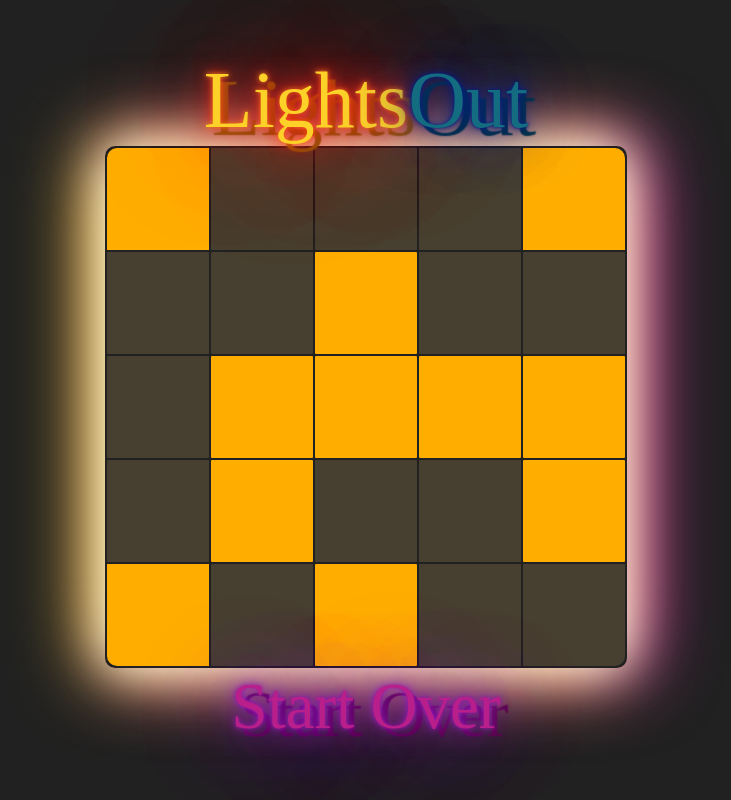
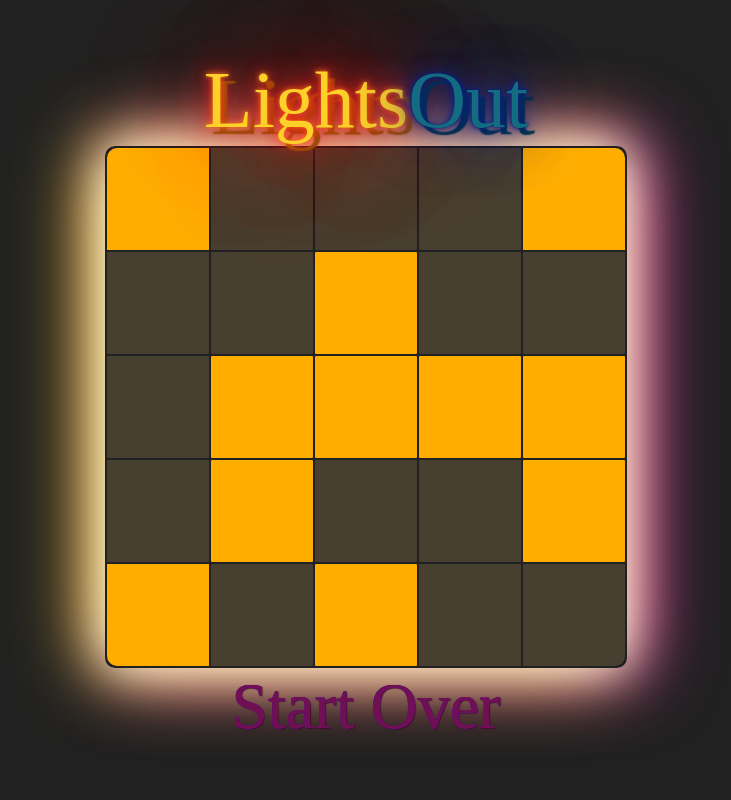
Before and after one commit to jfn4th/lights-out, a React (Create React App) app: page / in a window 1280 px wide. Shown: the whole page, without its empty margins (274-1005 px from the left). Built offline with nearby package versions, Linux system fonts and the light colour scheme; a web font is replaced by a local one.

Commit message:
refine reset button styling

```diff
--- a/src/Board.css
+++ b/src/Board.css
@@ -59,31 +59,28 @@
     font-family: neon;
     background: none;
     font-size: 65px;
-    color: #e63ff5;
-    text-shadow: 0 0 2vw #d514e7;
-    animation: reset 4s linear infinite;
-    -moz-animation: reset 4s linear infinite;
-    -webkit-animation: reset 4s linear infinite;
-    -o-animation: reset 4s linear infinite;
+    text-shadow: 0 0 0vw #611286, 0 0 0vw #611286, 0 0 0vw #611286, 0 0 0vw #611286, 0 0 0vw #611286, 1px 1px .1vw #440a33;
+    color: #700f53;
+    color: #700f53;
     outline: none;
+    transition: text-shadow 0.5s, color 0.75s;
 }
 
 .reset-btn:hover {
     cursor: pointer;
-    animation-play-state: 100%;
-    -moz-animation-play-state: 100%;
-    -webkit-animation-play-state: 100%;
-    -o-animation-play-state: 100%;
+    animation: none;
+    text-shadow: 0 0 1vw #b922ff, 0 0 2vw #b922ff, 0 0 6vw #b922ff, 0 0 6vw #b922ff, 0 0 .3vw #ff2f90, 7px 7px .1vw #700f53;
+    color: #ff2fc1;
 }
 
 @keyframes neon-orange {
     0%,
     100% {
-        text-shadow: 0 0 1vw #fa1c16, 0 0 3vw #fa1c16, 0 0 10vw #fa1c16, 0 0 10vw #fa1c16, 0 0 .4vw #fed128, 8px 8px .1vw #806914;
+        text-shadow: 0 0 1vw #fa1c16, 0 0 3vw #fa1c16, 0 0 10vw #fa1c16, 0 0 10vw #fa1c16, 0 0 .4vw #fed128, 7px 7px .1vw #806914;
         color: #fed128;
     }
     50% {
-        text-shadow: 0 0 .5vw #800e0b, 0 0 1.5vw #800e0b, 0 0 5vw #800e0b, 0 0 5vw #800e0b, 0 0 .2vw #800e0b, 8px 8px .1vw #40340a;
+        text-shadow: 0 0 .5vw #800e0b, 0 0 1.5vw #800e0b, 0 0 5vw #800e0b, 0 0 5vw #800e0b, 0 0 .2vw #800e0b, 7px 7px .1vw #40340a;
         color: #806914;
     }
 }
@@ -91,23 +88,11 @@
 @keyframes neon-blue {
     0%,
     100% {
-        text-shadow: 0 0 1vw #1041ff, 0 0 3vw #1041ff, 0 0 10vw #1041ff, 0 0 10vw #1041ff, 0 0 .4vw #8bfdfe, 8px 8px .1vw #147280;
+        text-shadow: 0 0 1vw #1041ff, 0 0 3vw #1041ff, 0 0 10vw #1041ff, 0 0 10vw #1041ff, 0 0 .4vw #8bfdfe, 7px 7px .1vw #147280;
         color: #28d7fe;
     }
     50% {
-        text-shadow: 0 0 .5vw #082180, 0 0 1.5vw #082180, 0 0 5vw #082180, 0 0 5vw #082180, 0 0 .2vw #082180, 8px 8px .1vw #0a3940;
+        text-shadow: 0 0 .5vw #082180, 0 0 1.5vw #082180, 0 0 5vw #082180, 0 0 5vw #082180, 0 0 .2vw #082180, 7px 7px .1vw #0a3940;
         color: #146c80;
     }
 }
-
-@keyframes reset {
-    0%,
-    100% {
-        text-shadow: 0 0 1vw #b922ff, 0 0 3vw #b922ff, 0 0 10vw #b922ff, 0 0 10vw #b922ff, 0 0 .4vw #ff2f90, 8px 8px .1vw #700f53;
-        color: #ff2fc1;
-    }
-    50% {
-        text-shadow: 0 0 .5vw #611286, 0 0 1.5vw #611286, 0 0 5vw #611286, 0 0 5vw #611286, 0 0 .2vw #611286, 8px 8px .1vw #440a33;
-        color: #700f53;
-    }
-}
--- a/src/Board.js
+++ b/src/Board.js
@@ -100,7 +100,7 @@ class Board extends Component {
                     <div className='winner'>
                         <span className='neon-orange'>YOU</span>
                         <span className='neon-blue'>WIN!</span>
-                        <div className='reset'>
+                        <div>
                             <button className='reset-btn' onClick={this.newGame}>
                                 Play Again?
                             </button>
@@ -113,7 +113,7 @@ class Board extends Component {
                             <div className='neon-blue'>Out</div>
                         </div>
                         {this.fillTable()}
-                        <div className='reset'>
+                        <div>
                             <button className='reset-btn' onClick={this.resetBoard}>
                                 Start Over
                             </button>
--- a/src/Cell.css
+++ b/src/Cell.css
@@ -3,7 +3,7 @@
     width: 100px;
     border-radius: 1px;
     background: #474030;
-    transition: background 0.35s ease;
+    transition: background 0.3s ease;
 }
 
 .Cell-lit {
```
